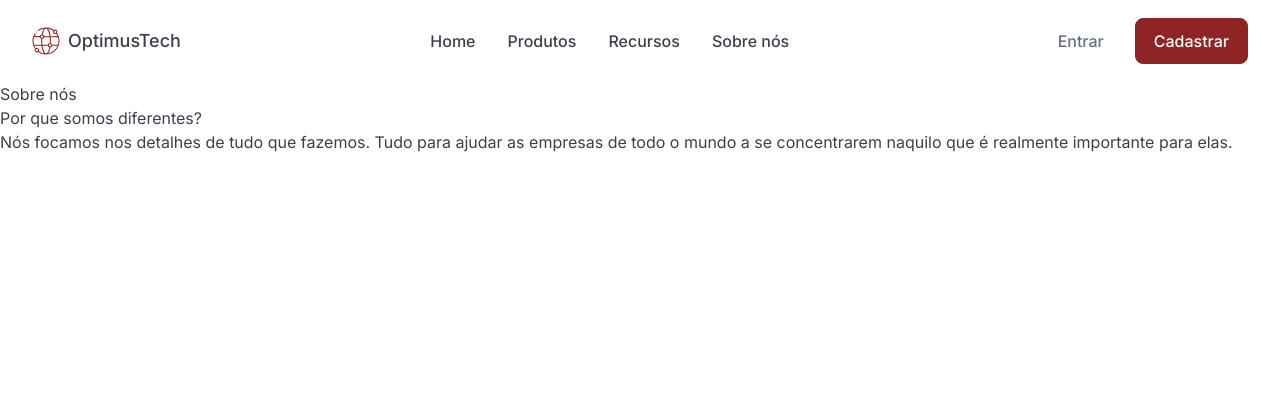
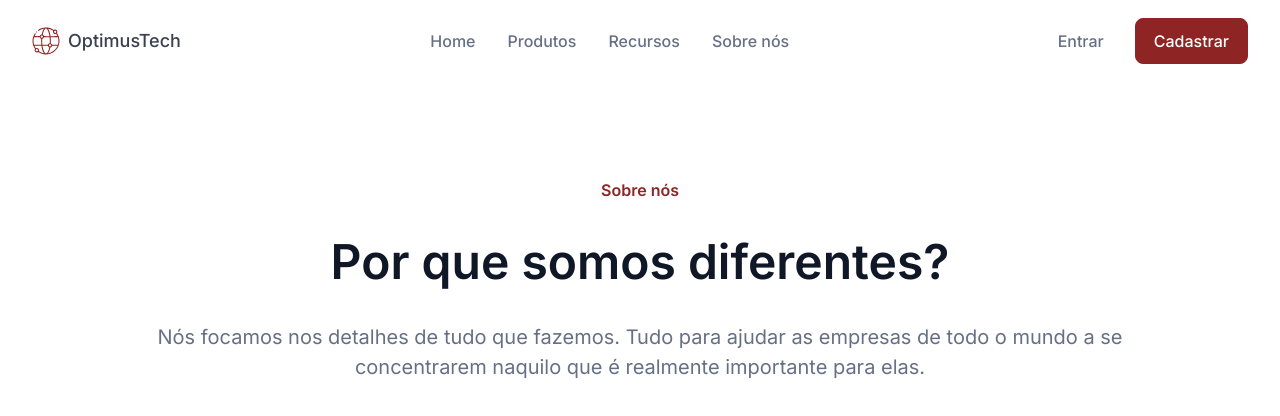
Before and after one commit to Krjorn/optimusTech, a website: page site/index.html in a window 1280 px wide. Drawn offline with Linux system fonts and the light colour scheme.

Commit message:
Added banner components

```diff
--- a/site/assets/styles/input.css
+++ b/site/assets/styles/input.css
@@ -17,7 +17,7 @@
     }
 
     .btn-inactive {
-        color: theme('colors.tertiary');
+        color: theme('colors.g-2');
     }
 
     .btn-hover {
@@ -25,4 +25,26 @@
         border-color: theme('colors.secondary');
         color: theme('colors.secondary');
     }
+
+    .section-h1,
+    .section-h2 {
+        font-weight: theme('fontWeight.semibold');
+        margin-bottom: theme('margin.6');
+    }
+
+    .section-h1 {
+        color: theme('colors.secondary');
+    }
+
+    .section-h2 {
+        color: theme('colors.g-3');
+        font-size: theme('fontSize.5xl');
+    }
+
+    .section-p {
+        font-size: theme('fontSize.xl');
+        color: theme('colors.g-2');
+        max-width: theme('maxWidth.screen-lg');
+        margin: theme('margin.auto');
+    }
 }
--- a/tailwind.config.js
+++ b/tailwind.config.js
@@ -10,7 +10,9 @@ module.exports = {
         'background': '#FFFFFF',
         'primary': '#3A404E',
         'secondary': '#8E2424',
-        'tertiary': '#667085',
+        'g-1': '#98A2B3',
+        'g-2': '#667085',
+        'g-3': '#101828',
       },
       padding: {
         '18': '1.125rem',
```
Also changed, not shown: site/assets/styles/output.css.
